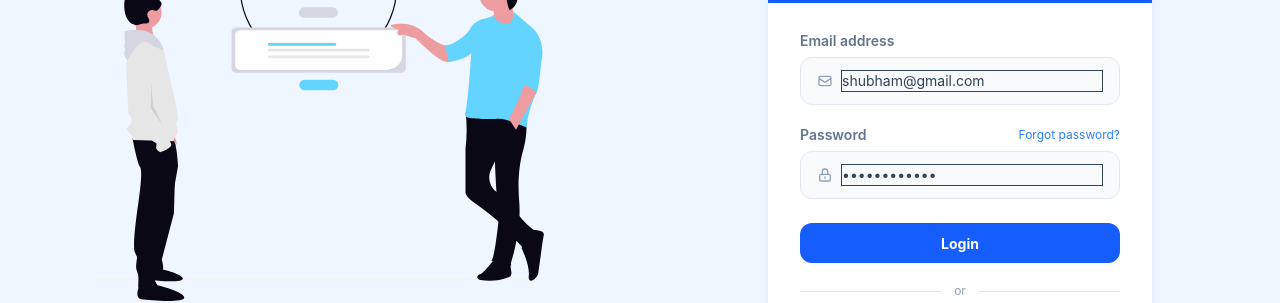
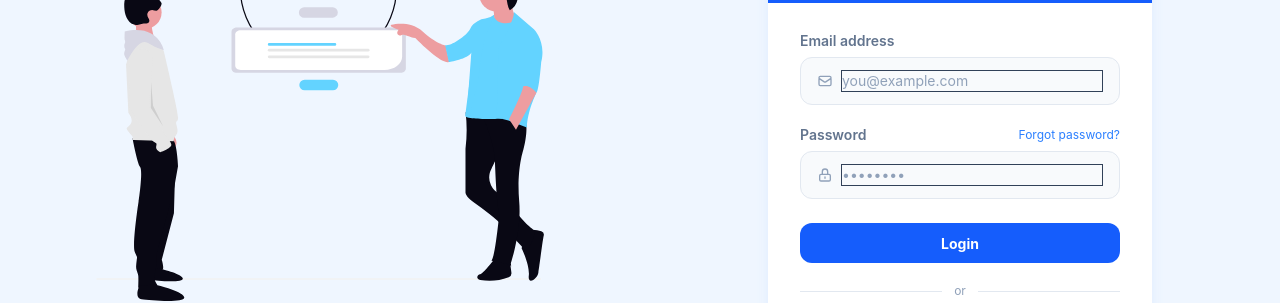
Before and after one commit to amanuniyal01/DevConnect-Frontend, a React (Vite) app: page /app/login in a window 1280 px wide. Shown: the part 295-598 px from the top of the page. Built offline with nearby package versions, Linux system fonts and the light colour scheme.

Commit message:
Successfully getting Login api using axios withCredentials:true

```diff
--- a/src/components/Landing.jsx
+++ b/src/components/Landing.jsx
@@ -40,7 +40,7 @@ function Landing() {
                     </div>
 
                     <button
-                        onClick={() => navigate("/app")}
+                        onClick={() => navigate("/app/login")}
                         className="btn bg-blue-500 hover:bg-blue-600 text-white w-56 rounded-xl shadow-md shadow-blue-200"
                     >
                         Let's Connect →
--- a/src/components/Login.jsx
+++ b/src/components/Login.jsx
@@ -4,15 +4,17 @@ import loginImage from "../assets/landing.svg"
 import axios from 'axios'
 
 function Login() {
-    const [email, setEmail] = useState("shubham@gmail.com");
-    const [password, setPassword] = useState("shubhamA@123");
+    const [email, setEmail] = useState("");
+    const [password, setPassword] = useState("");
     const handleSubmit = async () => {
-      try{
+        try {
             const result = await axios.post("http://localhost:3000/login", {
                 email, password
+            }, {
+                withCredentials: true,
             });
         }
-      catch(err){
+        catch (err) {
             console.log(err)
 
         }
```
Lines whose indentation alone changed are shown as unchanged.
